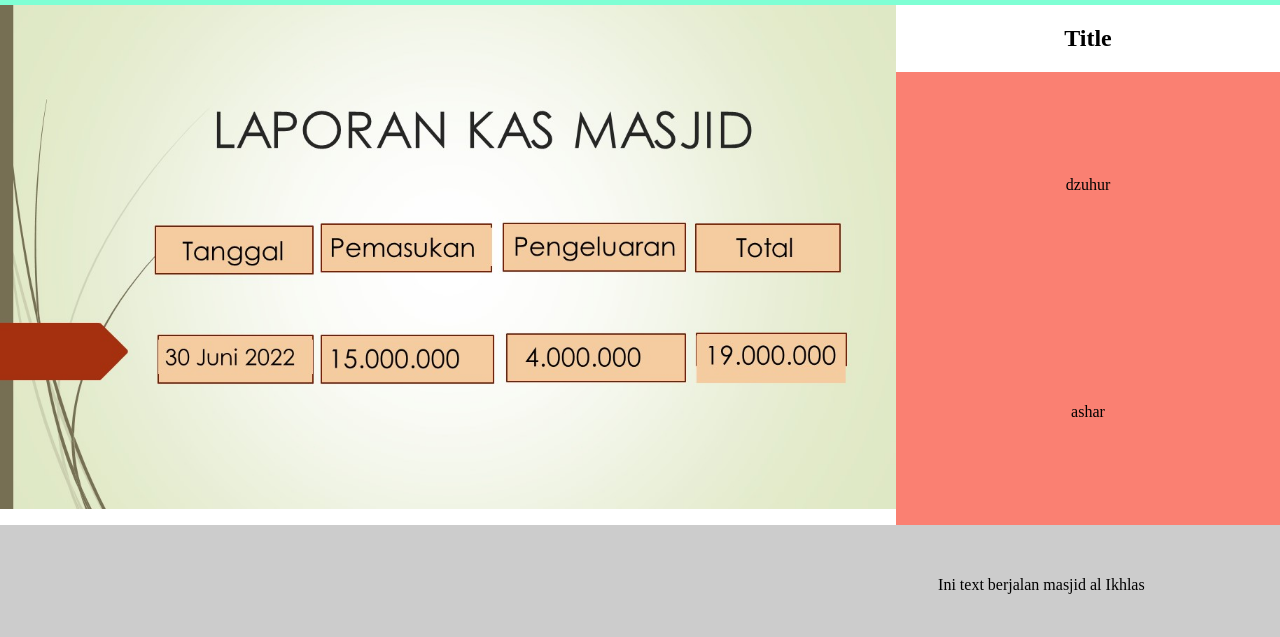
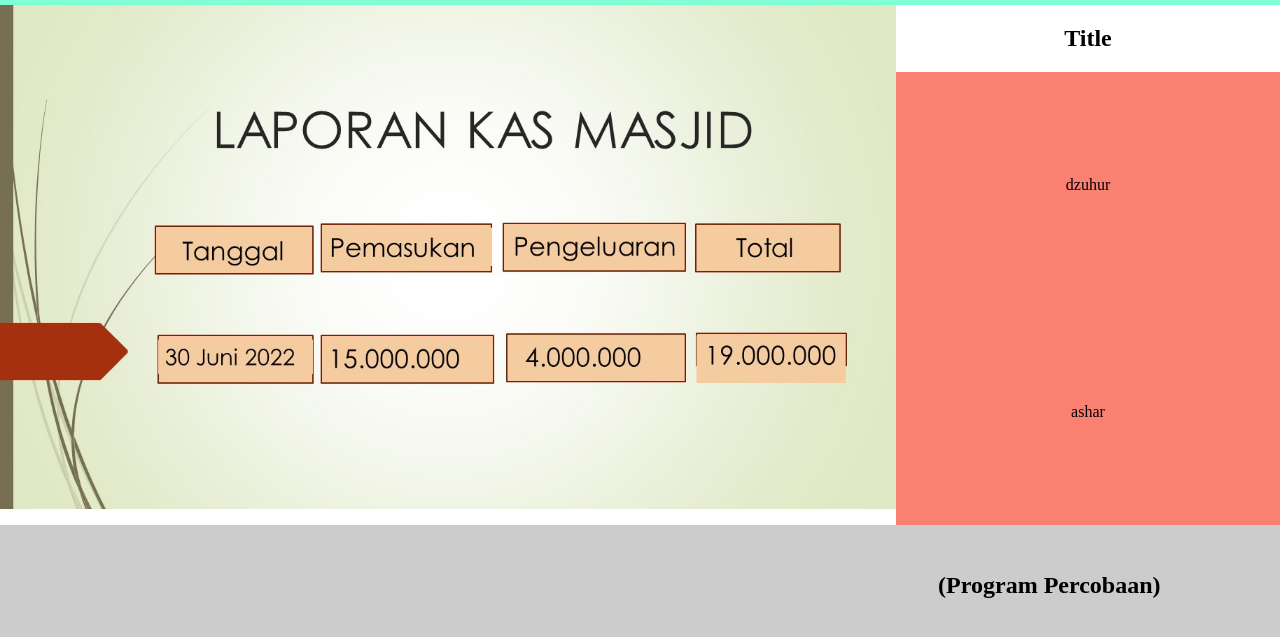
Before and after one commit to masjidalikhlas/program-tv, a plain HTML site: page index.html in a window 1280 px wide. Shown: the part 155-792 px from the top of the page. Drawn offline with Linux system fonts and the light colour scheme.

Commit message:
edit(chore): text

```diff
--- a/index.html
+++ b/index.html
@@ -27,7 +27,11 @@
         <aside></aside>
       </div>
       <footer>
-        <div class="marquee">Ini text berjalan masjid al Ikhlas</div>
+        <div class="marquee">
+          <h2>
+            (Program Percobaan)
+          </h2>
+        </div>
       </footer>
     </main>
     <script
```
